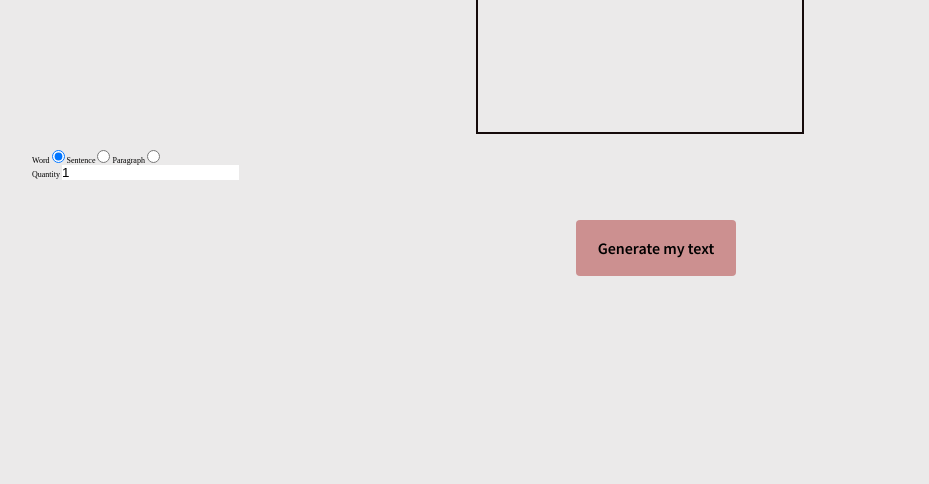
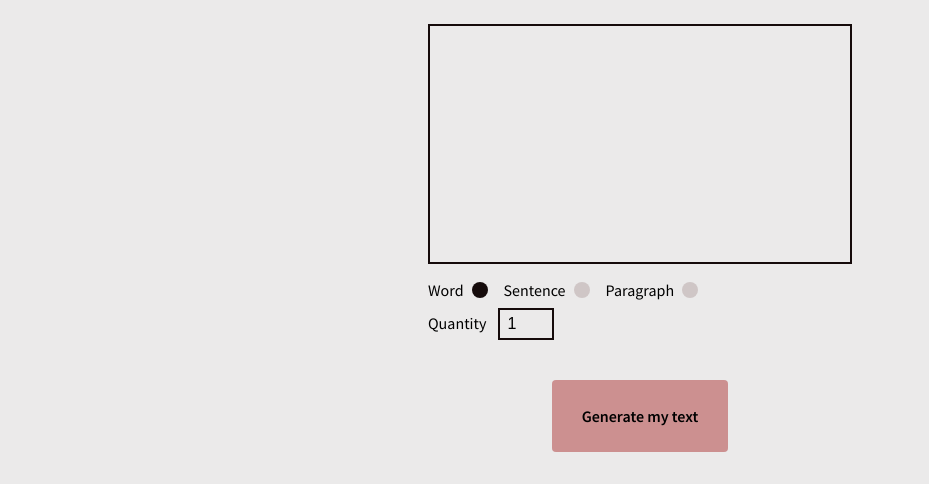
Before and after one commit to mbthales/lorem-ipsum-generator, a website built with Vite: page index.html in a window 1280 px wide. Shown: the part 316-800 px from the top of the page, without its empty margins (0-929 px from the left). Built offline with nearby package versions, Linux system fonts and the light colour scheme.

Commit message:
Mais estilização e algumas alterações no HTML

```diff
--- a/index.html
+++ b/index.html
@@ -9,24 +9,32 @@
   <body>
     <main>
       <h1 class="title">Lorem Ipsum Generator</h1>
-      <textarea id="lorem-ipsum-text" cols="30" rows="10"></textarea>
+      <form class="lorem-ipsum-form">
+        <fieldset>
+          <textarea class="lorem-ipsum-text-area" id="lorem-ipsum-text" cols="30" rows="10"></textarea>
           <!-- <button type="button" id="btn-copy-lorem-ipsum" data-clipboard-target="#lorem-ipsum-text">
   Copy
 </button> -->
-      <form class="lorem-ipsum-inputs">
-        <fieldset id="lorem-ipsum-types">
+        </fieldset>
+        <fieldset>
+          <div class="lorem-ipsum-container-input">
             <label for="word">Word</label>
             <input type="radio" id="word" name="lorem-ipsum-type" value="word" checked>
+          </div>
+          <div class="lorem-ipsum-container-input">
             <label for="sentence">Sentence</label>
             <input type="radio" id="sentence" name="lorem-ipsum-type" value="sentence">
+          </div>
+          <div class="lorem-ipsum-container-input">
             <label for="paragraph">Paragraph</label>
             <input type="radio" id="paragraph" name="lorem-ipsum-type" value="paragraph">
+          </div>
         </fieldset>
         <fieldset>
           <label for="quantity">Quantity</label>
           <input type="number" id="quantity" name="lorem-ipsum-quantity" id="quantity" value="1">
         </fieldset>
-        <button type="button" id="btn-generate-lorem-ipsum">Generate my text</button>
+        <button type="button" class="btn-generate-lorem-ipsum" id="btn-generate-lorem-ipsum">Generate my text</button>
       </form>
     </main>
     <script type="module" src="/src/main.ts"></script>
--- a/src/style.scss
+++ b/src/style.scss
@@ -2,7 +2,31 @@
 
 $primary-300: #CC9090;
 $neutral-900: #150B0B;
+$neutral-200: #CFC6C6;
 $neutral-100: #EBEAEA;
+
+%font-text{
+  font-family: 'Source Sans Pro', serif;
+}
+
+%font-title{
+  font-family: 'Libre Baskerville', serif;
+}
+
+%border-style{
+  border: 2px solid $neutral-900;
+}
+
+%margin-x-center{
+  margin-right: auto;
+  margin-left: auto;
+}
+
+%flex-row-xy-center{
+  display: flex;
+  justify-content: center;
+  align-items: center;
+}
 
 *{
   margin: 0;
@@ -22,48 +46,129 @@ html{
 }
 
 .title{
-  font-size: 5rem;
+  font-size: 30px;
   text-align: center;
   padding-top: 25rem;
   margin-bottom: 5rem;
-  font-family: 'Libre Baskerville', serif;
   color: $neutral-900;
+  max-width: 45rem;
+  @extend %font-title;
+  @extend %margin-x-center;
+
+  @media (min-width: 600px){
+    font-size: 40px;
+  }
 }
 
-#lorem-ipsum-text{
-  width: 41rem;
+.lorem-ipsum-text-area{
+  width: 100%;
   height: 20rem;
   display: block;
-  margin: 0 auto;
   background: $neutral-100;
-  border: 2px solid #150B0B;
-  font-size: 1.5rem;
-  font-family: 'Source Sans Pro', serif;
+  font-size: 12px;
   padding: 2rem;
-  margin-bottom: 2rem;
   resize: none;
+  outline: none;
+  @extend %font-text;
+  @extend %border-style;
+
+  @media (min-width: 600px){
+    height: 30rem;
+    font-size: 14px;
+  }
 }
 
-.lorem-ipsum-inputs{
-  padding-left: 4rem;
-}
-
-#btn-generate-lorem-ipsum{
-  display: flex;
-  flex-direction: row;
-  justify-content: center;
-  align-items: center;
-  padding: 0px;
-  gap: 10px;
+.btn-generate-lorem-ipsum{
   width: 20rem;
   height: 7rem;
   margin-top: 5rem;
   border-radius: 4px;
   background-color: $primary-300;
   border: 0;
-  margin-left: auto;
-  margin-right: auto;
-  font-family: 'Source Sans Pro', serif;
   font-weight: 600;
-  font-size: 2rem;
+  font-size: 16px;
+  @extend %margin-x-center;
+  @extend %font-text;
+  @extend %flex-row-xy-center;
+
+  &:hover{
+    cursor: pointer;
+    box-shadow: 0px 0px 4px 1px #b9afaf;
+  }
+
+  &:active{
+    transform: translateY(1px);
+  }
+
+  @media (min-width: 600px){
+    width: 22rem;
+    height: 9rem;
+  }
 }
+
+.lorem-ipsum-form{
+  width: 41rem;
+  max-width: 100%;
+  @extend %margin-x-center;
+
+  @media (min-width: 600px){
+    width: 55rem;
+  }
+
+  fieldset{
+    padding: 0 1rem;
+    font-size: 12px;
+    font-weight: 400;
+    @extend %font-text;
+
+    &:nth-of-type(2){
+      margin-top: 2rem;
+      margin-bottom: 1rem;
+      display: flex;
+      flex-wrap: wrap;
+      max-width: 100%;
+    }
+
+    @media (min-width: 600px){
+      font-size: 16px;
+    }
+
+    input {
+      margin-right: 2rem;
+      margin-left: 1rem;
+      cursor: pointer;
+
+      &[type="radio"]{
+        appearance: none;
+        width: 2rem;
+        height: 2rem;
+        background-color: $neutral-200;
+        border-radius: 50%;
+
+        &:checked{
+          background-color: $neutral-900;
+        }
+      }
+
+      &[name="lorem-ipsum-quantity"]{
+        height: 3rem;
+        width: 5rem;
+        padding: 1rem;
+        background-color: $neutral-100;
+        font-size: 12px;
+        outline: none;
+        @extend %border-style;
+
+        @media (min-width: 600px){
+          width: 7rem;
+          height: 4rem;
+          font-size: 16px;
+        }
+      }
+    }
+  }
+}
+
+.lorem-ipsum-container-input{
+  @extend %flex-row-xy-center;
+}
```
Lines whose indentation alone changed are shown as unchanged.
